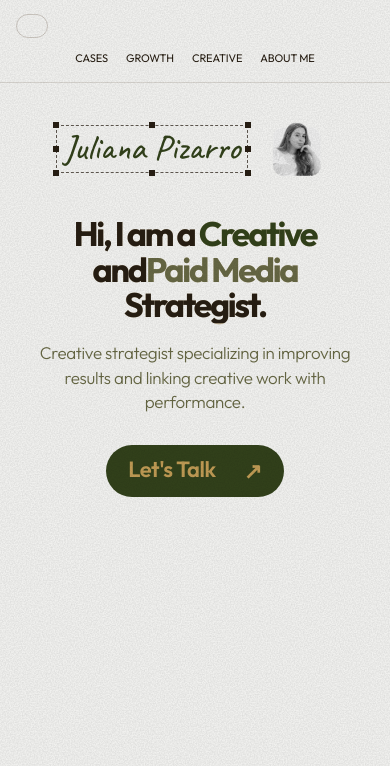
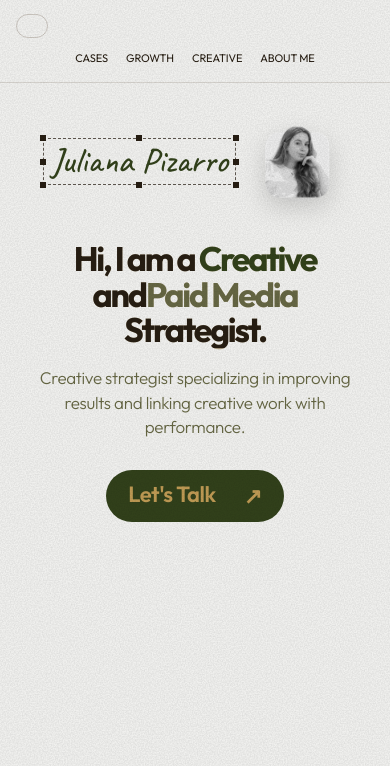
Before and after one commit to augusto19471/portfoliojuliana, a plain HTML site: page index.html in a window 390 px wide. Shown: the top 766 px of the page. Drawn offline with nearby package versions, Linux system fonts and the light colour scheme; a web font is replaced by a local one.

Commit message:
Enlarge transparent portrait avatar by 25px and add subtle drop shadow

```diff
--- a/index.html
+++ b/index.html
@@ -856,7 +856,17 @@ main > section#about{z-index:40!important}
 /* Keep the supplied transparent PNG and rounded cutout visible without an artificial background. */
 .hero-v8 .reference-avatar,.hero-v8 .reference-avatar img{background:transparent!important;box-shadow:none!important}
 .hero-v8 .reference-avatar{overflow:visible!important}
-.hero-v8 .reference-avatar img{object-fit:contain!important}
+.hero-v8 .reference-avatar img{object-fit:contain!important;filter:drop-shadow(0 9px 12px rgba(0,0,0,.17))!important}
+.hero-v8 .reference-avatar{
+ width:calc(clamp(85px,9.5vw,128px) + 25px)!important;
+ height:calc(clamp(85px,9.5vw,128px) + 25px)!important;
+}
+@media(max-width:520px){
+ .hero-v8 .reference-avatar{
+  width:calc(clamp(69px,19vw,90px) + 25px)!important;
+  height:calc(clamp(69px,19vw,90px) + 25px)!important;
+ }
+}
 </style></head>
 <body>
 
```
